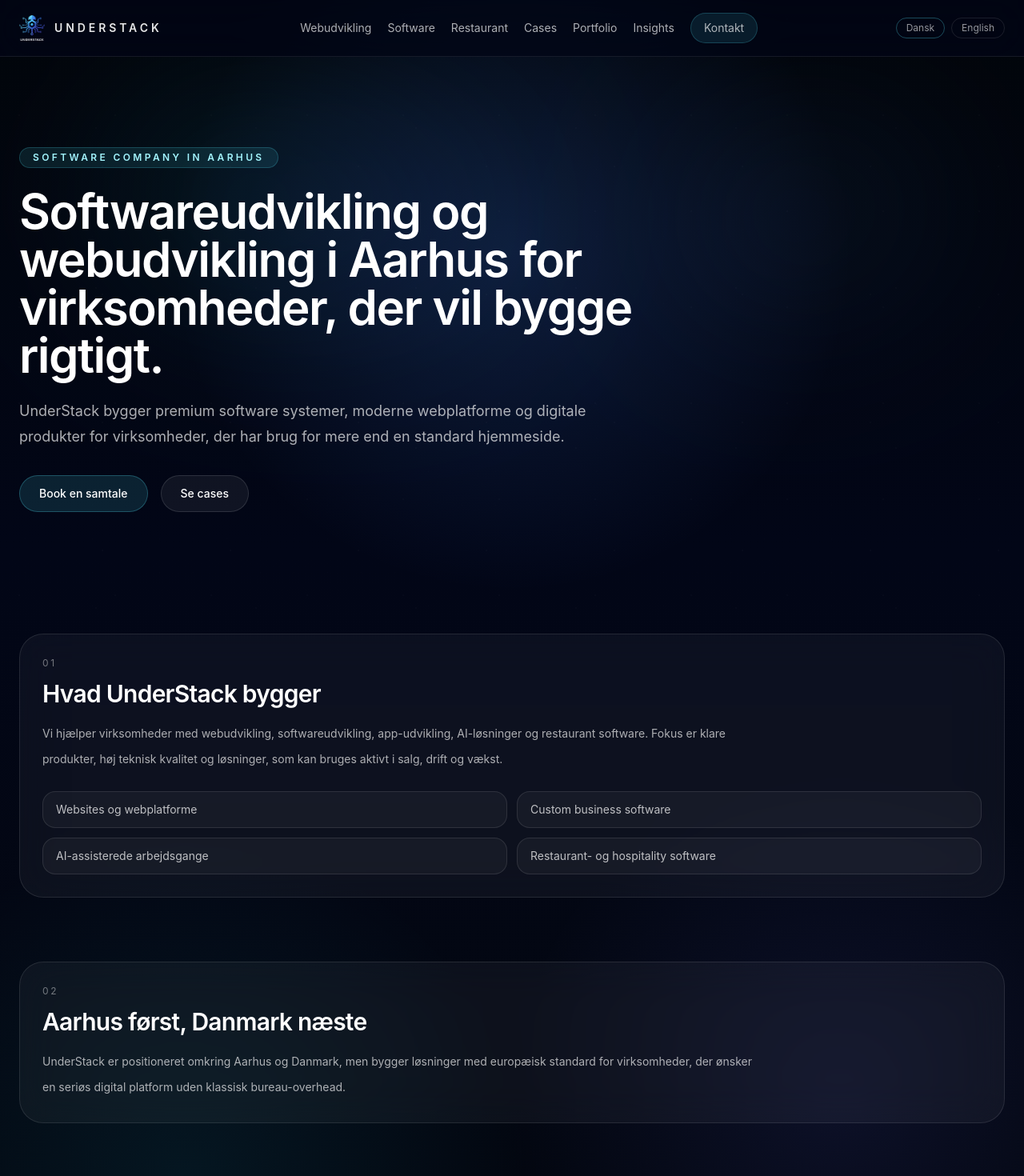
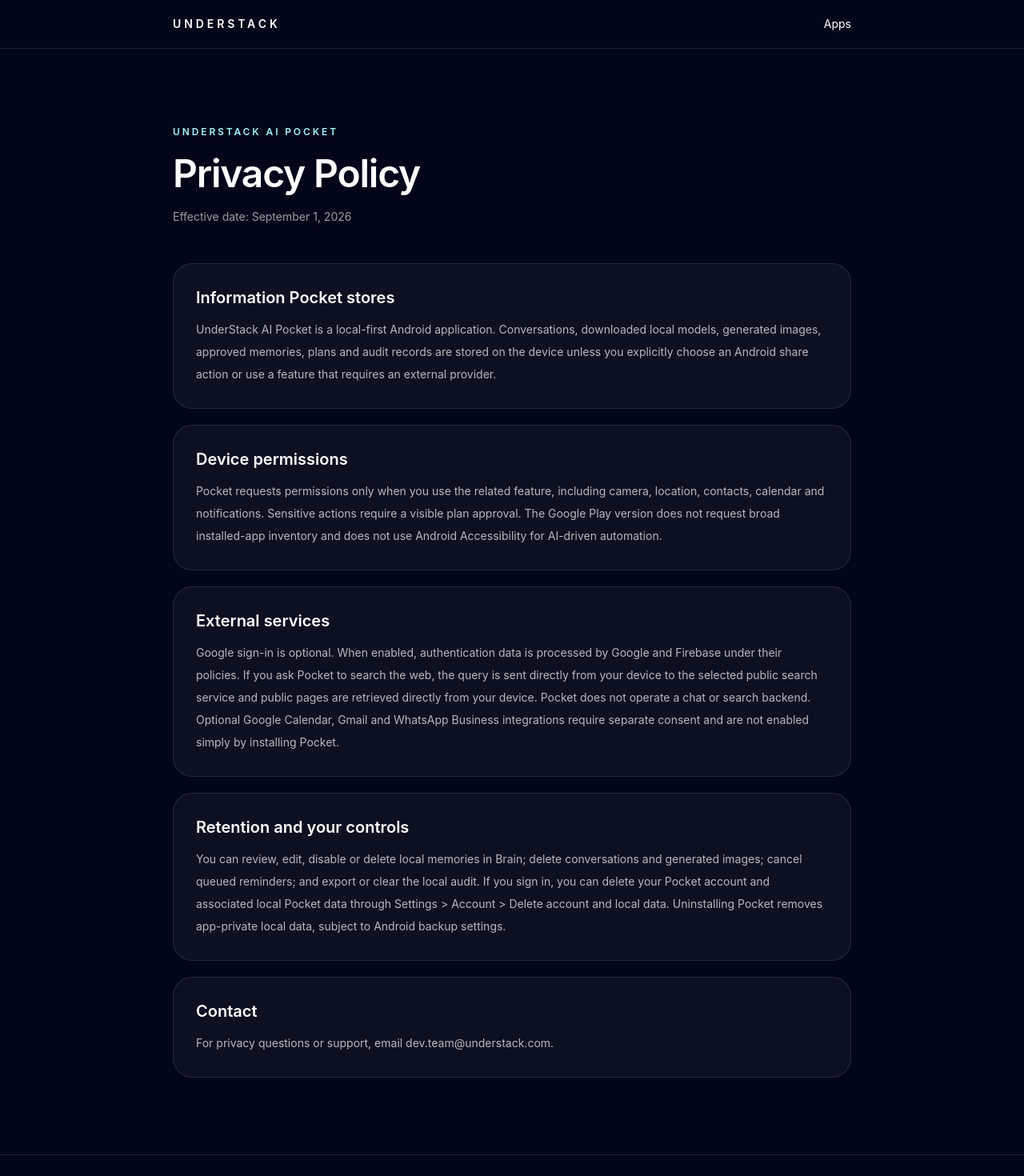
Before and after one commit to Dposleman/understack-site, a React (Vite) app: page /privacy in a window 1280 px wide. Before the commit this address led to /dk/. Shown: the top 1470 px of the page at 80% size. Built offline with nearby package versions, Linux system fonts and the light colour scheme.

Commit message:
Add Pocket privacy policy page

```diff
--- a/src/App.tsx
+++ b/src/App.tsx
@@ -1,6 +1,7 @@
 import { Navigate, Route, Routes, useLocation, useParams } from "react-router-dom";
 import logo from "./assets/understack-logo.png";
 import PageMeta from "./components/PageMeta";
+import PocketPrivacyPage from "./pages/PocketPrivacyPage";
 import {
   allPages,
   alternateFor,
@@ -440,6 +441,7 @@
   return (
     <Routes>
       <Route path="/" element={<Navigate to="/dk/" replace />} />
+      <Route path="/privacy" element={<PocketPrivacyPage />} />
       <Route path="/apps" element={<Navigate to="/en/apps" replace />} />
       <Route path="/marketplace" element={<Navigate to="/en/marketplace" replace />} />
       <Route path="/:lang/*" element={<RoutedPage />} />
--- a/src/entry-server.tsx
+++ b/src/entry-server.tsx
@@ -18,6 +18,27 @@
 }
 
 function headFor(pathname: string) {
+  if (pathname === "/privacy") {
+    const title = "Privacy Policy — UnderStack AI Pocket";
+    const description = "Privacy Policy for UnderStack AI Pocket, a local-first Android AI assistant.";
+    const canonical = absolute("/privacy");
+    return {
+      lang: "en",
+      head: [
+        `<title>${title}</title>`,
+        `<meta name="description" content="${description}" />`,
+        `<link rel="canonical" href="${canonical}" />`,
+        `<meta property="og:title" content="${title}" />`,
+        `<meta property="og:description" content="${description}" />`,
+        `<meta property="og:url" content="${canonical}" />`,
+        `<meta property="og:image" content="${IMAGE_URL}" />`,
+        `<meta property="og:image:secure_url" content="${IMAGE_URL}" />`,
+        `<meta name="twitter:title" content="${title}" />`,
+        `<meta name="twitter:description" content="${description}" />`,
+        `<meta name="twitter:image" content="${IMAGE_URL}" />`,
+      ].join("\n    "),
+    };
+  }
   const parts = pathname.replace(/^\//, "").split("/");
   const lang: Language = parts[0] === "en" ? "en" : "dk";
   const slug = parts.slice(1).join("/").replace(/\/$/, "");
@@ -63,4 +84,4 @@
   };
 }
 
-export const routes = allPages.map(pagePath);
+export const routes = ["/privacy", ...allPages.map(pagePath)];
--- /dev/null
+++ b/src/pages/PocketPrivacyPage.tsx
@@ -0,0 +1,53 @@
+import { Link } from "react-router-dom";
+import PageMeta from "../components/PageMeta";
+
+const sections = [
+  {
+    title: "Information Pocket stores",
+    body: "UnderStack AI Pocket is a local-first Android application. Conversations, downloaded local models, generated images, approved memories, plans and audit records are stored on the device unless you explicitly choose an Android share action or use a feature that requires an external provider.",
+  },
+  {
+    title: "Device permissions",
+    body: "Pocket requests permissions only when you use the related feature, including camera, location, contacts, calendar and notifications. Sensitive actions require a visible plan approval. The Google Play version does not request broad installed-app inventory and does not use Android Accessibility for AI-driven automation.",
+  },
+  {
+    title: "External services",
+    body: "Google sign-in is optional. When enabled, authentication data is processed by Google and Firebase under their policies. If you ask Pocket to search the web, the query is sent directly from your device to the selected public search service and public pages are retrieved directly from your device. Pocket does not operate a chat or search backend. Optional Google Calendar, Gmail and WhatsApp Business integrations require separate consent and are not enabled simply by installing Pocket.",
+  },
+  {
+    title: "Retention and your controls",
+    body: "You can review, edit, disable or delete local memories in Brain; delete conversations and generated images; cancel queued reminders; and export or clear the local audit. If you sign in, you can delete your Pocket account and associated local Pocket data through Settings > Account > Delete account and local data. Uninstalling Pocket removes app-private local data, subject to Android backup settings.",
+  },
+  {
+    title: "Contact",
+    body: "For privacy questions or support, email dev.team@understack.com.",
+  },
+];
+
+export default function PocketPrivacyPage() {
+  return (
+    <div className="min-h-screen bg-slate-950 text-white">
+      <PageMeta title="Privacy Policy — UnderStack AI Pocket" description="Privacy Policy for UnderStack AI Pocket, a local-first Android AI assistant." path="/privacy" lang="en" />
+      <header className="border-b border-white/10 bg-slate-950/85">
+        <div className="mx-auto flex max-w-4xl items-center justify-between px-6 py-5">
+          <Link to="/en/" className="text-sm font-semibold uppercase tracking-[0.28em] text-white">UnderStack</Link>
+          <Link to="/en/apps" className="text-sm text-cyan-100 hover:text-white">Apps</Link>
+        </div>
+      </header>
+      <main className="mx-auto max-w-4xl px-6 py-16 sm:py-24">
+        <p className="text-xs font-semibold uppercase tracking-[0.24em] text-cyan-200">UnderStack AI Pocket</p>
+        <h1 className="mt-5 text-4xl font-semibold tracking-tight sm:text-5xl">Privacy Policy</h1>
+        <p className="mt-5 text-sm text-white/60">Effective date: September 1, 2026</p>
+        <div className="mt-12 grid gap-5">
+          {sections.map((section) => (
+            <section key={section.title} className="rounded-3xl border border-white/10 bg-white/[0.045] p-7">
+              <h2 className="text-xl font-semibold text-white">{section.title}</h2>
+              <p className="mt-3 text-sm leading-7 text-white/70">{section.body}</p>
+            </section>
+          ))}
+        </div>
+      </main>
+      <footer className="border-t border-white/10 px-6 py-8 text-center text-xs text-white/45">© 2026 UnderStack. All rights reserved.</footer>
+    </div>
+  );
+}
```
